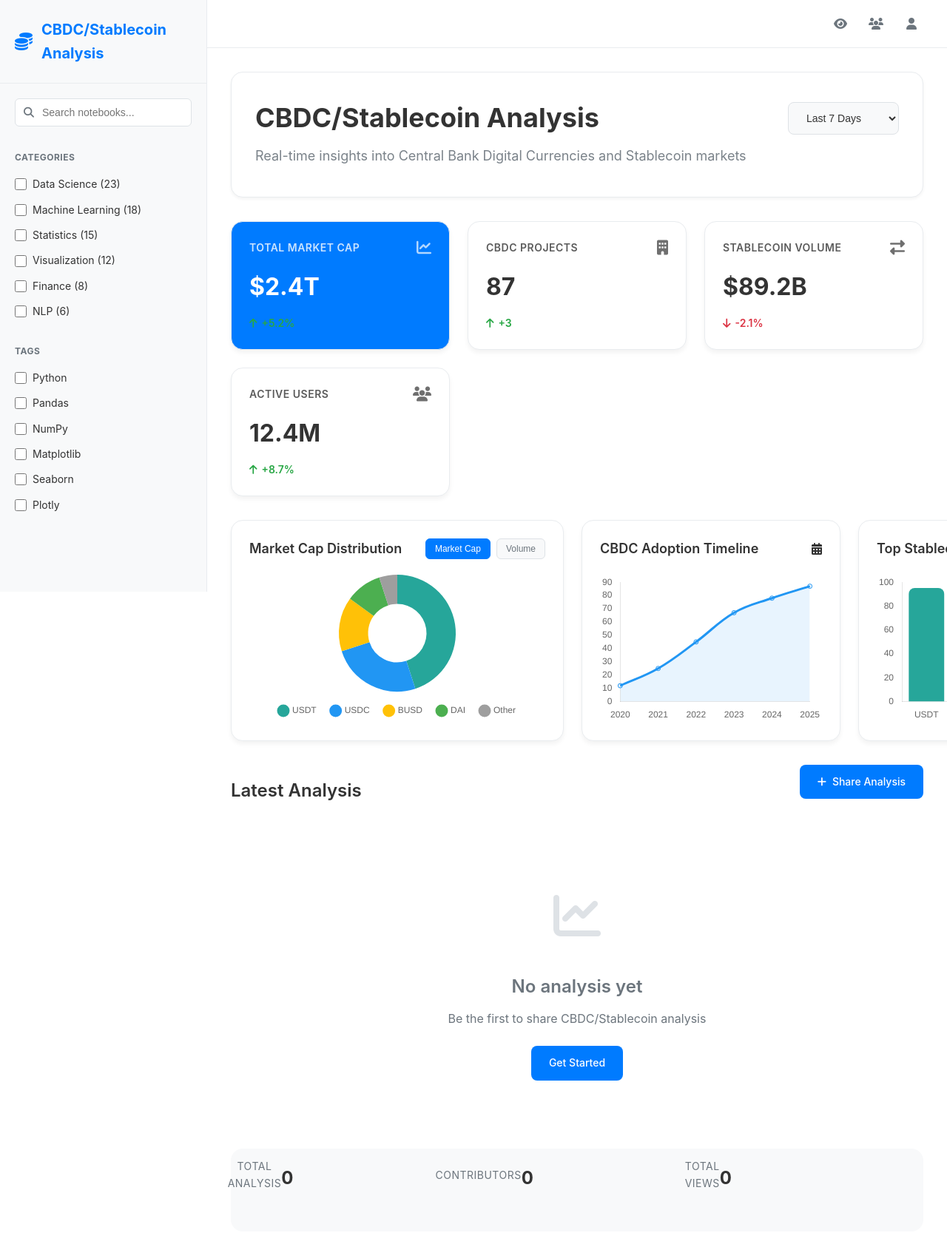
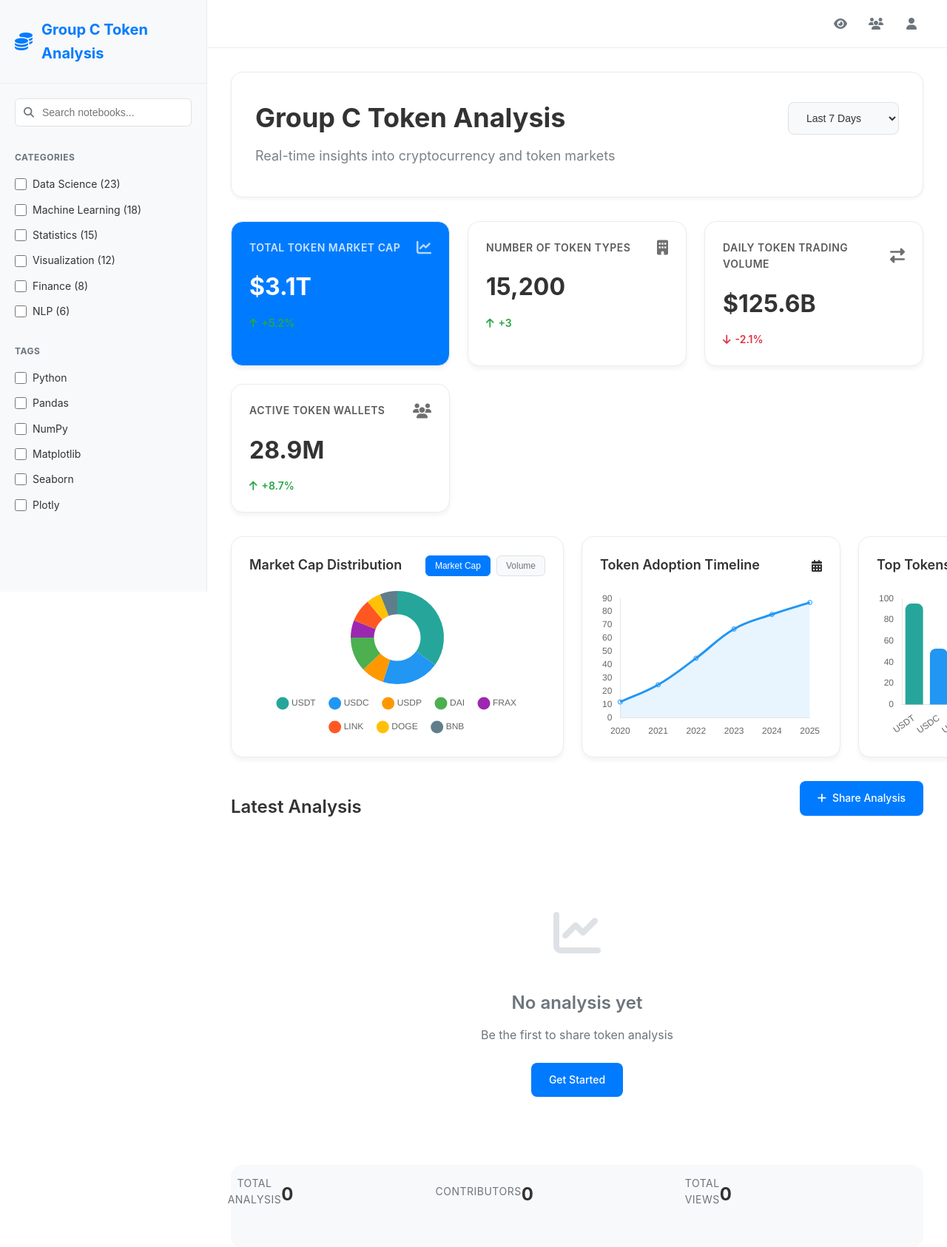
Before and after one commit to masaoIsh/analysis-dashboard, a Flask app: page / in a window 1280 px wide. Shown: the top 1686 px of the page at 74% size. Before the commit the page ends 1606 px from the top, so only its background shows below. Run offline with Flask 3, Linux system fonts and the light colour scheme; data that the repository does not hold is empty.

Commit message:
Update to Group C Token Analysis Dashboard - Added external notebook links and updated metrics

```diff
--- a/app.py
+++ b/app.py
@@ -38,6 +38,8 @@ class Notebook(db.Model):
     description = db.Column(db.Text)
     filename = db.Column(db.String(200), nullable=False)
     file_path = db.Column(db.String(500), nullable=False)
+    external_url = db.Column(db.String(500))  # For external Colab links
+    author_name = db.Column(db.String(100))  # Person's name for display
     tags = db.Column(db.String(500))  # Comma-separated tags
     is_public = db.Column(db.Boolean, default=True)
     user_id = db.Column(db.Integer, db.ForeignKey('user.id'), nullable=False)
@@ -117,6 +119,10 @@ def view_notebook(notebook_id):
     if not notebook.is_public and (not current_user.is_authenticated or current_user.id != notebook.user_id):
         flash('Access denied', 'error')
         return redirect(url_for('index'))
+
+    # If it's an external notebook, redirect to the Colab link
+    if notebook.external_url:
+        return redirect(notebook.external_url)
 
     # Increment view count
     notebook.views += 1
@@ -219,11 +225,12 @@ def api_notebooks():
         'id': nb.id,
         'title': nb.title,
         'description': nb.description,
-        'author': nb.author.username,
+        'author': nb.author_name if nb.author_name else nb.author.username,
         'tags': nb.tags.split(',') if nb.tags else [],
         'views': nb.views,
         'likes': nb.likes,
-        'created_at': nb.created_at.isoformat()
+        'created_at': nb.created_at.isoformat(),
+        'external_url': nb.external_url
     } for nb in notebooks])
 
 def allowed_file(filename):
--- a/static/js/main.js
+++ b/static/js/main.js
@@ -259,15 +259,18 @@ function createMarketCapChart() {
     new Chart(ctx, {
         type: 'doughnut',
         data: {
-            labels: ['USDT', 'USDC', 'BUSD', 'DAI', 'Other'],
+            labels: ['USDT', 'USDC', 'USDP', 'DAI', 'FRAX', 'LINK', 'DOGE', 'BNB'],
             datasets: [{
-                data: [45, 25, 15, 10, 5],
+                data: [35, 20, 8, 12, 6, 8, 5, 6],
                 backgroundColor: [
-                    '#26A69A',
-                    '#2196F3',
-                    '#FFC107',
-                    '#4CAF50',
-                    '#9E9E9E'
+                    '#26A69A',  // USDT - Teal
+                    '#2196F3',  // USDC - Blue
+                    '#FF9800',  // USDP - Orange
+                    '#4CAF50',  // DAI - Green
+                    '#9C27B0',  // FRAX - Purple
+                    '#FF5722',  // LINK - Deep Orange
+                    '#FFC107',  // DOGE - Amber
+                    '#607D8B'   // BNB - Blue Grey
                 ],
                 borderWidth: 0
             }]
@@ -335,15 +338,19 @@ function createStablecoinChart() {
     new Chart(ctx, {
         type: 'bar',
         data: {
-            labels: ['USDT', 'USDC', 'BUSD', 'DAI'],
+            labels: ['USDT', 'USDC', 'USDP', 'DAI', 'FRAX', 'LINK', 'DOGE', 'BNB'],
             datasets: [{
                 label: 'Market Cap ($B)',
-                data: [95.2, 52.8, 15.6, 8.4],
+                data: [95.2, 52.8, 8.4, 12.6, 6.2, 15.8, 18.5, 25.3],
                 backgroundColor: [
-                    '#26A69A',
-                    '#2196F3',
-                    '#FFC107',
-                    '#4CAF50'
+                    '#26A69A',  // USDT - Teal
+                    '#2196F3',  // USDC - Blue
+                    '#FF9800',  // USDP - Orange
+                    '#4CAF50',  // DAI - Green
+                    '#9C27B0',  // FRAX - Purple
+                    '#FF5722',  // LINK - Deep Orange
+                    '#FFC107',  // DOGE - Amber
+                    '#607D8B'   // BNB - Blue Grey
                 ],
                 borderRadius: 8
             }]
--- a/templates/base.html
+++ b/templates/base.html
@@ -3,7 +3,7 @@
 <head>
     <meta charset="UTF-8">
     <meta name="viewport" content="width=device-width, initial-scale=1.0">
-    <title>{% block title %}CBDC/Stablecoin Analysis Dashboard{% endblock %}</title>
+    <title>{% block title %}Group C Token Analysis Dashboard{% endblock %}</title>
 
     <!-- Font Awesome -->
     <link rel="stylesheet" href="https://cdnjs.cloudflare.com/ajax/libs/font-awesome/6.4.0/css/all.min.css">
@@ -23,7 +23,7 @@
             <div class="sidebar-header">
                 <a href="{{ url_for('index') }}" class="logo">
                     <i class="fas fa-coins"></i>
-                    <span>CBDC/Stablecoin Analysis</span>
+                    <span>Group C Token Analysis</span>
                 </a>
             </div>
 
--- a/templates/dashboard.html
+++ b/templates/dashboard.html
@@ -1,6 +1,6 @@
 {% extends "base.html" %}
 
-{% block title %}Dashboard - CBDC/Stablecoin Analysis{% endblock %}
+{% block title %}Dashboard - Group C Token Analysis{% endblock %}
 
 {% block content %}
 <div class="dashboard-container">
--- a/templates/index.html
+++ b/templates/index.html
@@ -1,13 +1,13 @@
 {% extends "base.html" %}
 
-{% block title %}CBDC/Stablecoin Analysis Dashboard{% endblock %}
+{% block title %}Group C Token Analysis Dashboard{% endblock %}
 
 {% block content %}
 <div class="dashboard-header">
     <div class="header-content">
         <div class="header-info">
-            <h1>CBDC/Stablecoin Analysis</h1>
-            <p>Real-time insights into Central Bank Digital Currencies and Stablecoin markets</p>
+            <h1>Group C Token Analysis</h1>
+            <p>Real-time insights into cryptocurrency and token markets</p>
         </div>
         <div class="header-actions">
             <div class="time-filter">
@@ -27,10 +27,10 @@
     <div class="metrics-grid">
         <div class="metric-card primary">
             <div class="metric-header">
-                <h3>Total Market Cap</h3>
+                <h3>Total Token Market Cap</h3>
                 <i class="fas fa-chart-line"></i>
             </div>
-            <div class="metric-value">$2.4T</div>
+            <div class="metric-value">$3.1T</div>
             <div class="metric-change positive">
                 <i class="fas fa-arrow-up"></i>
                 +5.2%
@@ -39,10 +39,10 @@
 
         <div class="metric-card">
             <div class="metric-header">
-                <h3>CBDC Projects</h3>
+                <h3>Number of Token Types</h3>
                 <i class="fas fa-building"></i>
             </div>
-            <div class="metric-value">87</div>
+            <div class="metric-value">15,200</div>
             <div class="metric-change positive">
                 <i class="fas fa-arrow-up"></i>
                 +3
@@ -51,10 +51,10 @@
 
         <div class="metric-card">
             <div class="metric-header">
-                <h3>Stablecoin Volume</h3>
+                <h3>Daily Token Trading Volume</h3>
                 <i class="fas fa-exchange-alt"></i>
             </div>
-            <div class="metric-value">$89.2B</div>
+            <div class="metric-value">$125.6B</div>
             <div class="metric-change negative">
                 <i class="fas fa-arrow-down"></i>
                 -2.1%
@@ -63,10 +63,10 @@
 
         <div class="metric-card">
             <div class="metric-header">
-                <h3>Active Users</h3>
+                <h3>Active Token Wallets</h3>
                 <i class="fas fa-users"></i>
             </div>
-            <div class="metric-value">12.4M</div>
+            <div class="metric-value">28.9M</div>
             <div class="metric-change positive">
                 <i class="fas fa-arrow-up"></i>
                 +8.7%
@@ -92,10 +92,10 @@
             </div>
         </div>
 
-        <!-- CBDC Adoption Timeline -->
+        <!-- Token Adoption Timeline -->
         <div class="chart-card">
             <div class="chart-header">
-                <h3>CBDC Adoption Timeline</h3>
+                <h3>Token Adoption Timeline</h3>
                 <i class="fas fa-calendar-alt"></i>
             </div>
             <div class="chart-container">
@@ -103,10 +103,10 @@
             </div>
         </div>
 
-        <!-- Stablecoin Performance -->
+        <!-- Token Performance -->
         <div class="chart-card">
             <div class="chart-header">
-                <h3>Top Stablecoins</h3>
+                <h3>Top Tokens</h3>
                 <i class="fas fa-coins"></i>
             </div>
             <div class="chart-container">
@@ -154,7 +154,7 @@
             <i class="fas fa-chart-line"></i>
         </div>
         <h3>No analysis yet</h3>
-        <p>Be the first to share CBDC/Stablecoin analysis</p>
+        <p>Be the first to share token analysis</p>
         {% if current_user.is_authenticated %}
         <a href="{{ url_for('upload_notebook') }}" class="upload-link">Share Analysis</a>
         {% else %}
--- a/templates/search.html
+++ b/templates/search.html
@@ -1,13 +1,13 @@
 {% extends "base.html" %}
 
-{% block title %}Search Analysis - CBDC/Stablecoin Analysis{% endblock %}
+{% block title %}Search Analysis - Group C Token Analysis{% endblock %}
 
 {% block content %}
 <div class="search-container">
     <!-- Search Header -->
     <div class="search-header">
         <h1>Search Analysis</h1>
-        <p>Find CBDC/Stablecoin research and insights</p>
+        <p>Find token research and insights</p>
     </div>
 
     <!-- Search Form -->
--- a/templates/upload.html
+++ b/templates/upload.html
@@ -1,13 +1,13 @@
 {% extends "base.html" %}
 
-{% block title %}Upload Analysis - CBDC/Stablecoin Analysis{% endblock %}
+{% block title %}Upload Analysis - Group C Token Analysis{% endblock %}
 
 {% block content %}
 <div class="upload-container">
     <div class="upload-card">
         <div class="upload-header">
             <h2>Share Analysis</h2>
-            <p>Upload your CBDC/Stablecoin research and analysis</p>
+            <p>Upload your token research and analysis</p>
         </div>
 
         <form method="POST" enctype="multipart/form-data" id="uploadForm" class="upload-form">
--- a/templates/view_notebook.html
+++ b/templates/view_notebook.html
@@ -1,6 +1,6 @@
 {% extends "base.html" %}
 
-{% block title %}{{ notebook.title }} - CBDC/Stablecoin Analysis{% endblock %}
+{% block title %}{{ notebook.title }} - Group C Token Analysis{% endblock %}
 
 {% block extra_css %}
 <link rel="stylesheet" href="https://cdnjs.cloudflare.com/ajax/libs/prism/1.29.0/themes/prism.min.css">
```
Also changed, not shown: vercel_app.py (+15 -15 lines), README.md.
